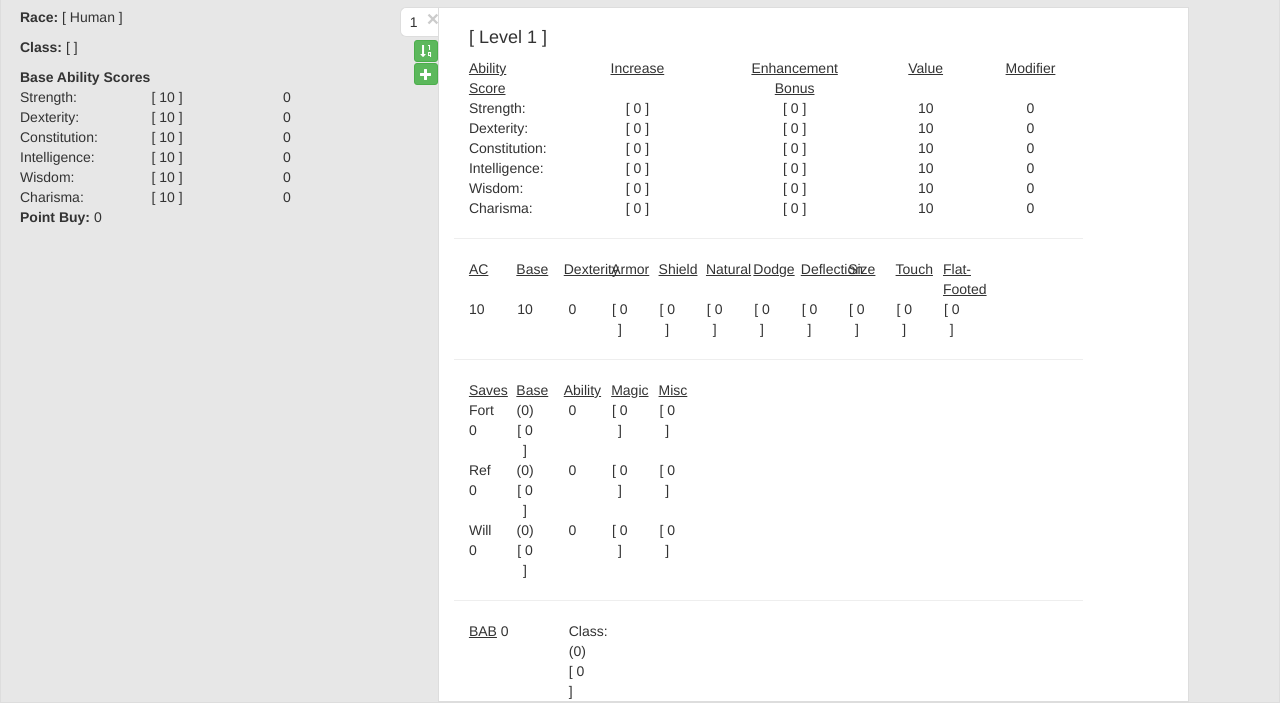
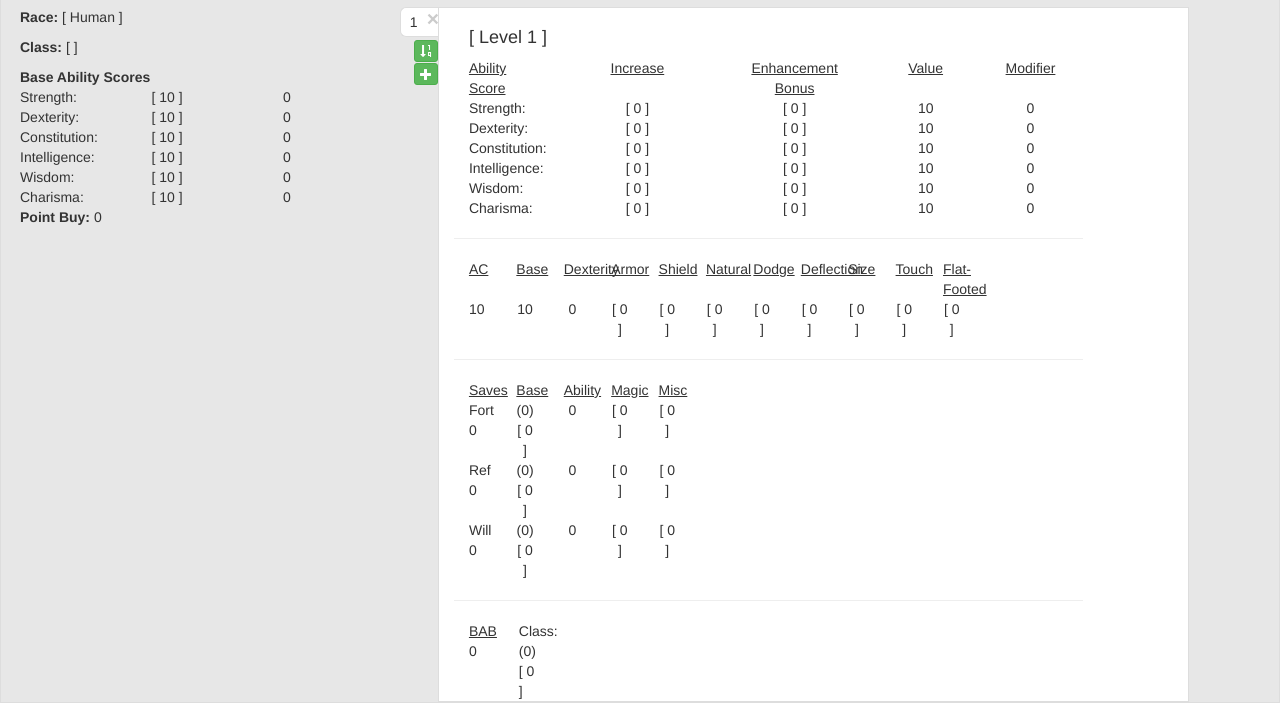
Before and after one commit to apathy-dude/dpr-calc, a website: page app/index.html in a window 1280 px wide. Shown: the part 132-835 px from the top of the page. Drawn offline with nearby package versions, Linux system fonts and the light colour scheme; some packages are replaced by stand-ins of ours; files that its build step writes are made by us from their sources.

Commit message:
Small style update

```diff
--- a/app/views/main.html
+++ b/app/views/main.html
@@ -182,7 +182,7 @@
                                 <div class="col-md-12 row" ng-repeat="stat in standardStats">
                                     <hr />
                                     <div class="col-md-12 row" ng-if="stat.renderType === RENDER_TYPE.INLINE">
-                                        <div class="col-md-2">
+                                        <div class="col-md-1">
                                             <u>{{ stat.title }}</u>
                                             {{ getStat(selectedCharacter, selectedCharacter.selectedLevel, stat.name) }}
                                         </div>
```
